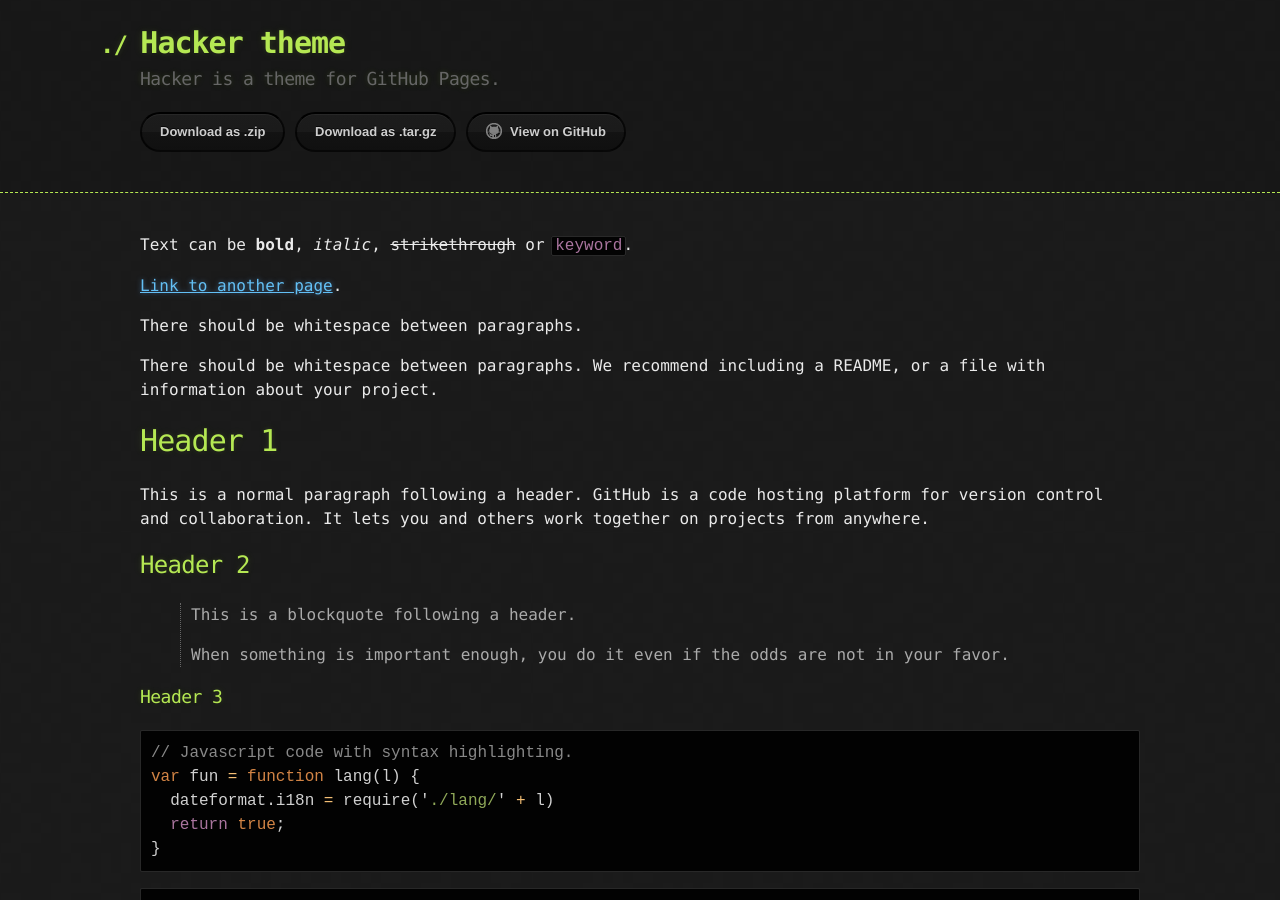
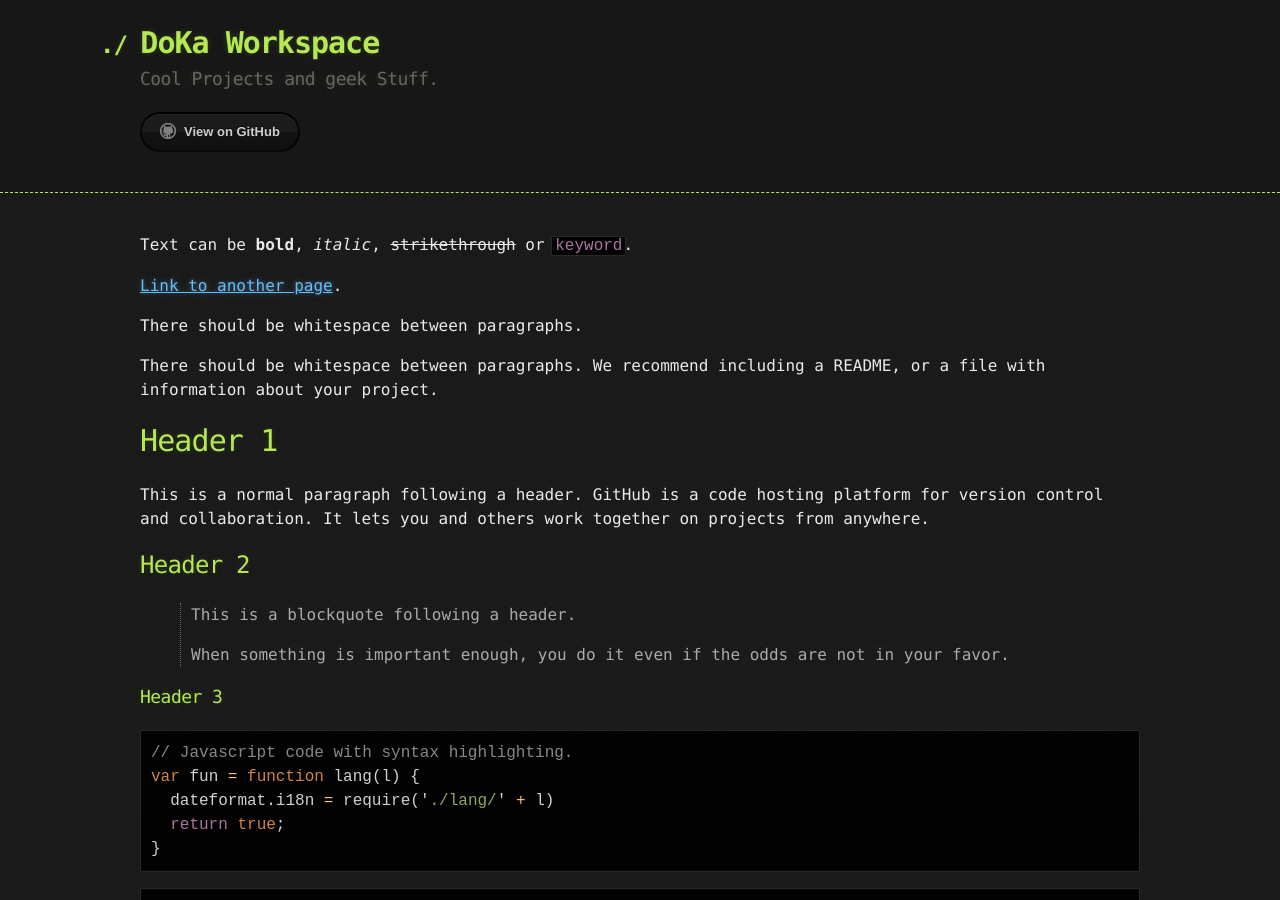
Before and after one commit to Kagi666/website, a Jekyll site: the page built from index.md, in a window 1280 px wide and 900 px high. Built offline with Jekyll 4.4.1, drawn with Linux system fonts in a browser that asks for light colours.

Commit message:
Update _config.yml

```diff
--- a/_config.yml
+++ b/_config.yml
@@ -1,5 +1,5 @@
-title: Hacker theme
-description: Hacker is a theme for GitHub Pages.
-show_downloads: true
+title: DoKa Workspace
+description: Cool Projects and geek Stuff.
+show_downloads: false
 google_analytics:
 theme: jekyll-theme-hacker
```
